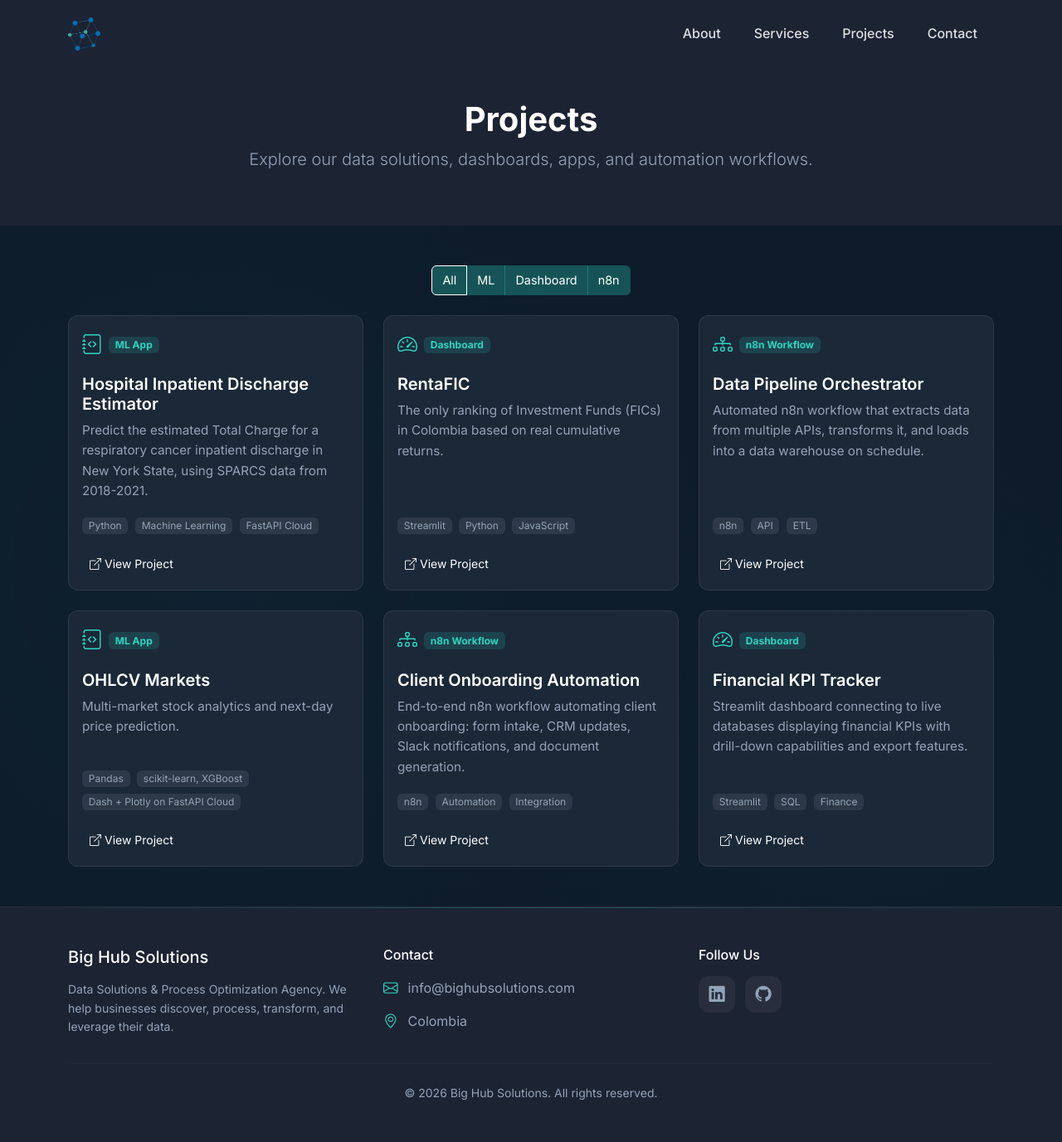
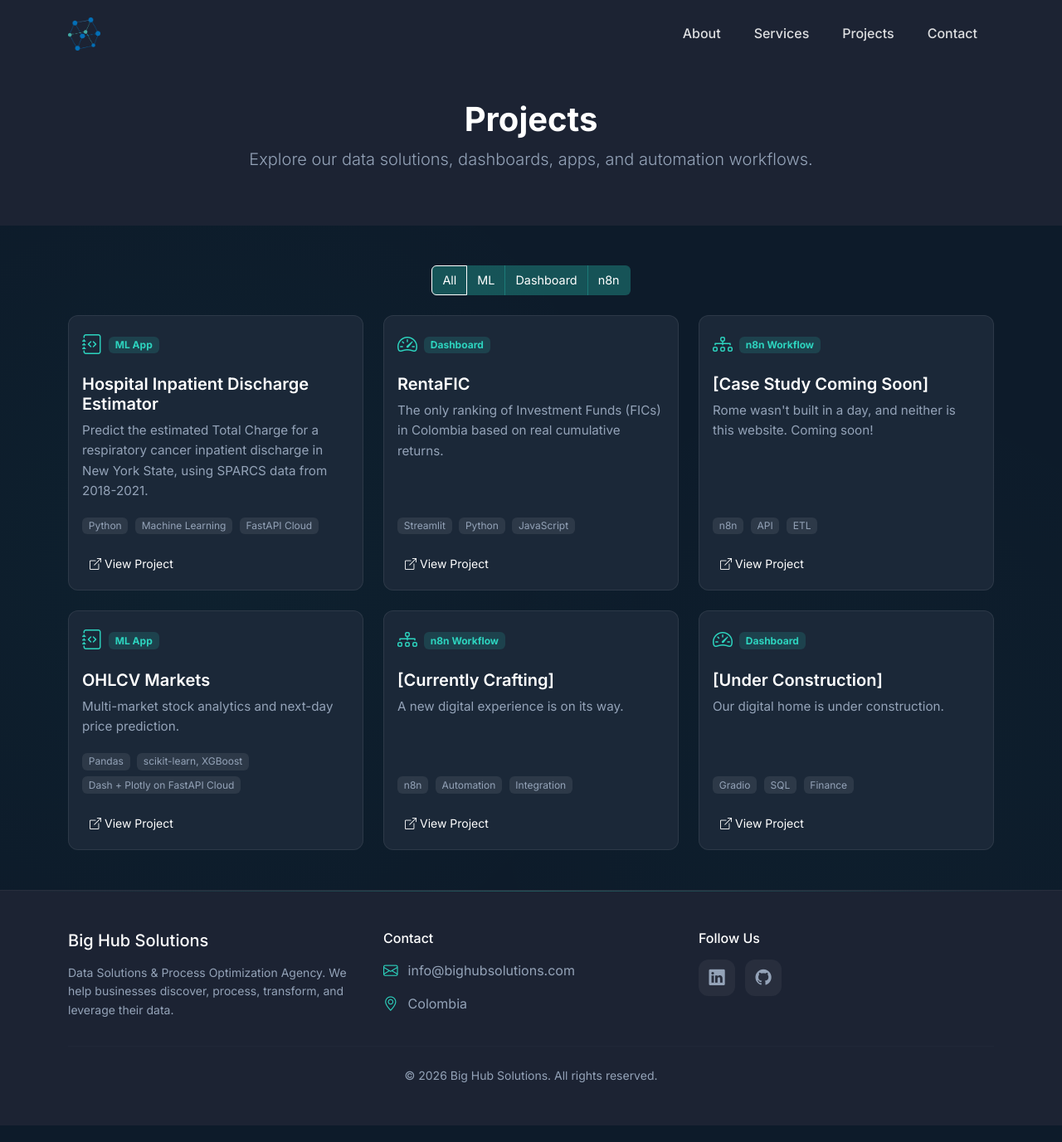
Before and after one commit to big-hub/big-hub.github.io, a Jekyll site: the page built from projects.html, in a window 1280 px wide and 1377 px high. Shown: the whole window at 83% size. Built offline with Jekyll 4.4.1, drawn with Linux system fonts in a browser that asks for light colours.

Commit message:
Projects page updates

```diff
--- a/_data/projects.yml
+++ b/_data/projects.yml
@@ -18,8 +18,8 @@
     - Python
     - JavaScript
 
-- title: "Data Pipeline Orchestrator"
-  description: "Automated n8n workflow that extracts data from multiple APIs, transforms it, and loads into a data warehouse on schedule."
+- title: "[Case Study Coming Soon]"
+  description: "Rome wasn't built in a day, and neither is this website. Coming soon!"
   category: "n8n Workflow"
   icon: "bi-diagram-3"
   link: "#"
@@ -38,8 +38,8 @@
     - scikit-learn, XGBoost
     - Dash + Plotly on FastAPI Cloud
 
-- title: "Client Onboarding Automation"
-  description: "End-to-end n8n workflow automating client onboarding: form intake, CRM updates, Slack notifications, and document generation."
+- title: "[Currently Crafting]"
+  description: "A new digital experience is on its way."
   category: "n8n Workflow"
   icon: "bi-diagram-3"
   link: "#"
@@ -48,12 +48,12 @@
     - Automation
     - Integration
 
-- title: "Financial KPI Tracker"
-  description: "Streamlit dashboard connecting to live databases displaying financial KPIs with drill-down capabilities and export features."
+- title: "[Under Construction]"
+  description: "Our digital home is under construction."
   category: "Dashboard"
   icon: "bi-speedometer2"
   link: "#"
   tags:
-    - Streamlit
+    - Gradio
     - SQL
     - Finance
```
